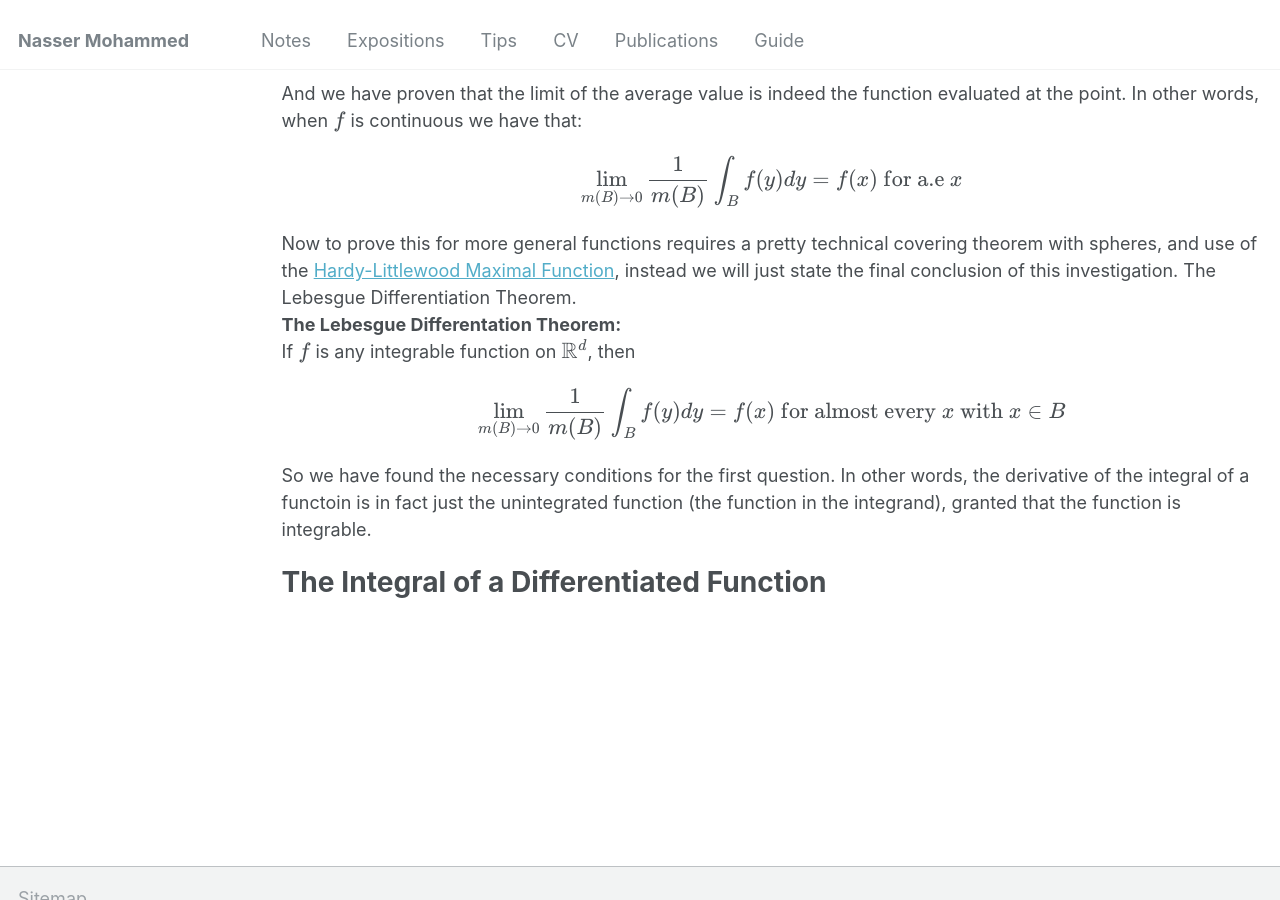
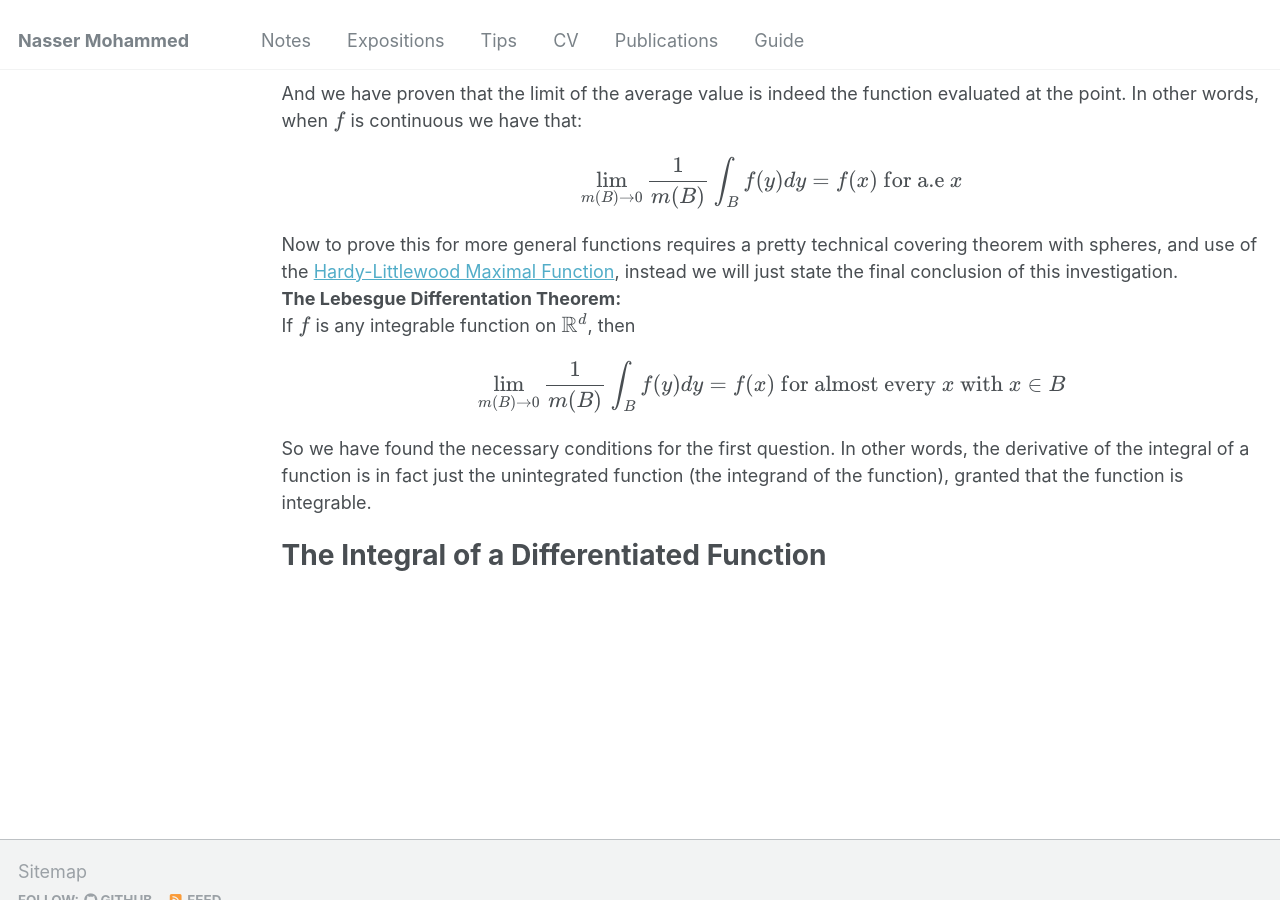
Before and after one commit to Nasser-Mohammed/Nasser-Mohammed.github.io, a Jekyll site: the page built from _pages/notes/analysis/ftc.md, in a window 1280 px wide and 900 px high, scrolled down 4291 px. Built offline with Jekyll 4.4.1, drawn with Linux system fonts in a browser that asks for light colours; some of the changed text lies outside the part shown.

Commit message:
Update ftc.md

```diff
--- a/_pages/notes/analysis/ftc.md
+++ b/_pages/notes/analysis/ftc.md
@@ -58,7 +58,7 @@
 \\[\left|\frac{1}{m(B)}\int_B(f(y) - f(x))dy\right| < \frac{1}{m(B)}\int_B\left|(f(y) - f(x))\right|dy\\]
 Now since we know (by our assumption that \\(f\\) is continuous) that
 \\[\left|x - y\right| < \delta \implies \left|f(y)-f(x)\right| < \varepsilon\\]
-Now all we have to do is consider that our ball \\(B\\) has radius \\(\frac{\delta}{2}\\) (i.e. \\(B_{\frac{\delta}{2}}\\)), this means that \\(m(B) < \frac{\delta}{2}\\). We do this, since we want to ensure any two points in the ball are less than a distance \\(\delta\\) from each other, since this will enforce \\(\left|f(y) - f(x)\right| < \varepsilon\\) by our assumption that \\(f\\) is continuous. Now, two points in a ball can be a maximum distance of 2 times the radius of the ball away from each other, i.e. \\(2\delta\\). So if we make the radius of the ball less than \\(\frac{delta}{2}\\), then two points will always be less than \\(2\frac{\delta}{2} = \delta\\), and we ensure continuity. Now, that we have our continuity condition, putting the above inequalities together.
+Now all we have to do is consider that our ball \\(B\\) has radius \\(\frac{\delta}{2}\\) (i.e. \\(B_{\frac{\delta}{2}}\\)), this means that \\(m(B) < \frac{\delta}{2}\\). We do this, since we want to ensure any two points in the ball are less than a distance \\(\delta\\) from each other, since this will enforce \\(\left|f(y) - f(x)\right| < \varepsilon\\) by our assumption that \\(f\\) is continuous. Now, two points in a ball can be a maximum distance of 2 times the radius of the ball away from each other, i.e. \\(2\delta\\). So if we make the radius of the ball less than \\(\frac{\delta}{2}\\), then two points will always be less than \\(2\frac{\delta}{2} = \delta\\), and we ensure continuity. Now, that we have our continuity condition, putting the above inequalities together.
 \\[\left|\frac{1}{m(B)}\int_B(f(y) - f(x))dy\right| < \frac{1}{m(B)}\int_B\left|(f(y) - f(x))\right|dy < \frac{1}{m(B)}\varepsilon\\]
 And we can say that
 \\[\left|\frac{1}{m(B)}\int_B(f(y) - f(x))dy\right| < \frac{1}{m(B)}\varepsilon\\]
@@ -70,11 +70,11 @@
 \\[\left|\frac{1}{m(B)}\int_Bf(y)dy - f(x)\right| < \varepsilon\\]
 And we have proven that the limit of the average value is indeed the function evaluated at the point. In other words, when \\(f\\) is continuous we have that:
 \\[\lim_{m(B) \to 0} \frac{1}{m(B)}\int_Bf(y)dy = f(x) \text{ for a.e } x\\]
-Now to prove this for more general functions requires a pretty technical covering theorem with spheres, and use of the [Hardy-Littlewood Maximal Function](https://en.wikipedia.org/wiki/Hardy%E2%80%93Littlewood_maximal_function), instead we will just state the final conclusion of this investigation. The Lebesgue Differentiation Theorem.\\
+Now to prove this for more general functions requires a pretty technical covering theorem with spheres, and use of the [Hardy-Littlewood Maximal Function](https://en.wikipedia.org/wiki/Hardy%E2%80%93Littlewood_maximal_function), instead we will just state the final conclusion of this investigation.\\
 **The Lebesgue Differentation Theorem:**\\
 If \\(f\\) is any integrable function on \\(\mathbb{R}^d\\), then
 \\[\lim_{m(B) \to 0}\frac{1}{m(B)}\int_Bf(y)dy = f(x) \text{ for almost every } x \text{ with } x \in B\\]
-So we have found the necessary conditions for the first question. In other words, the derivative of the integral of a functoin is in fact just the unintegrated function (the function in the integrand), granted that the function is integrable.
+So we have found the necessary conditions for the first question. In other words, the derivative of the integral of a function is in fact just the unintegrated function (the integrand of the function), granted that the function is integrable.
 
 The Integral of a Differentiated Function
 ===
```
